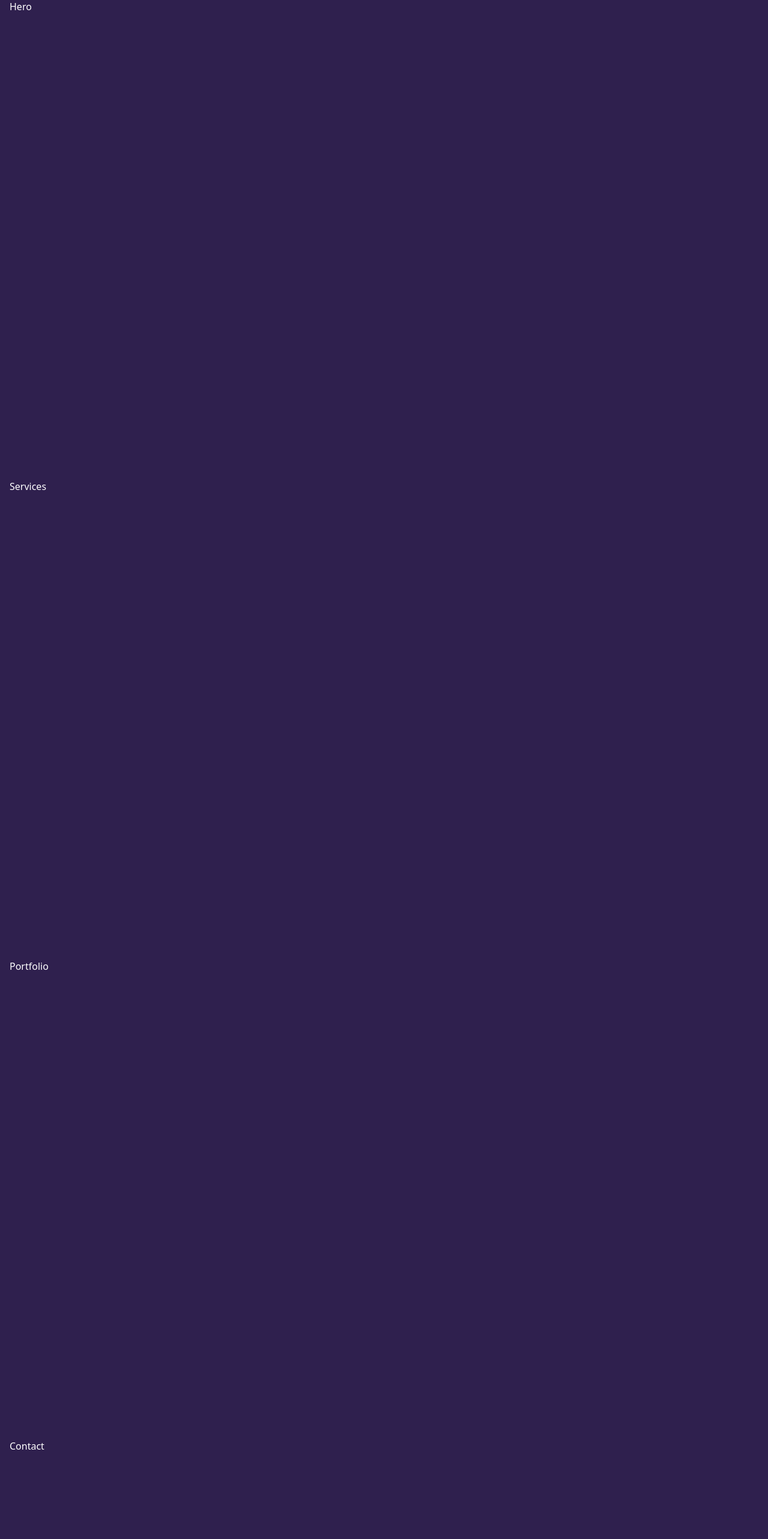
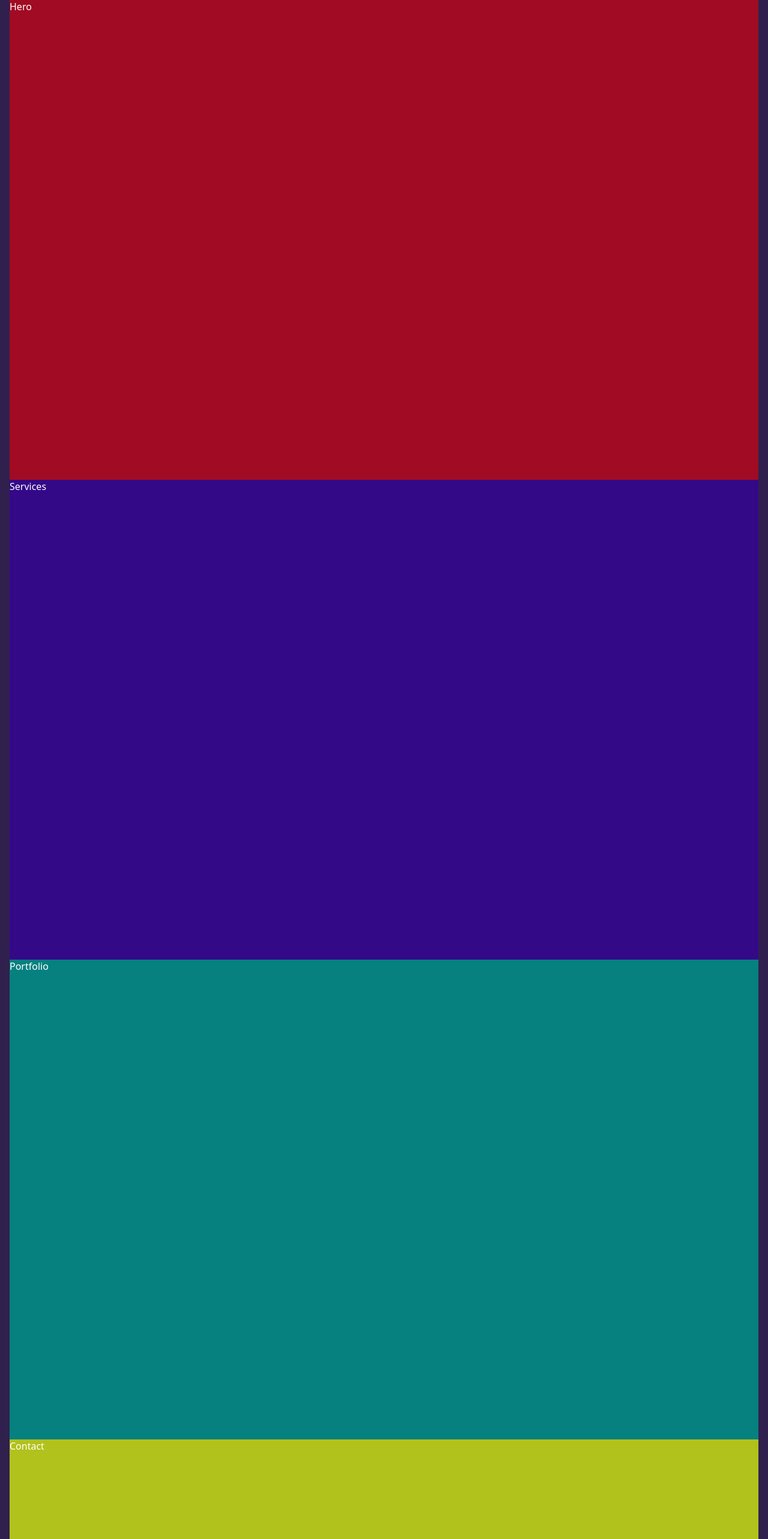
Before and after one commit to jessycadev/jessycadev.com, a React (Vite) app: page / in a window 1280 px wide. Shown: the top 2566 px of the page at 60% size. Built offline with nearby package versions, Linux system fonts and the light colour scheme.

Commit message:
estrutura html css

```diff
--- a/src/index.css
+++ b/src/index.css
@@ -30,6 +30,20 @@ section{
     height: 100vh;
 }
 
+section:nth-child(1) {
+    background-color: #a10b24;
+}
+section:nth-child(2) {
+    background-color: #330988;
+}
+section:nth-child(3) {
+    background-color: #078080;
+}
+section:nth-child(4) {
+    background-color: #b1c21c;
+}
+
+
 @media (min-width: 640px){
     .container{
         max-width: 640px;
```
